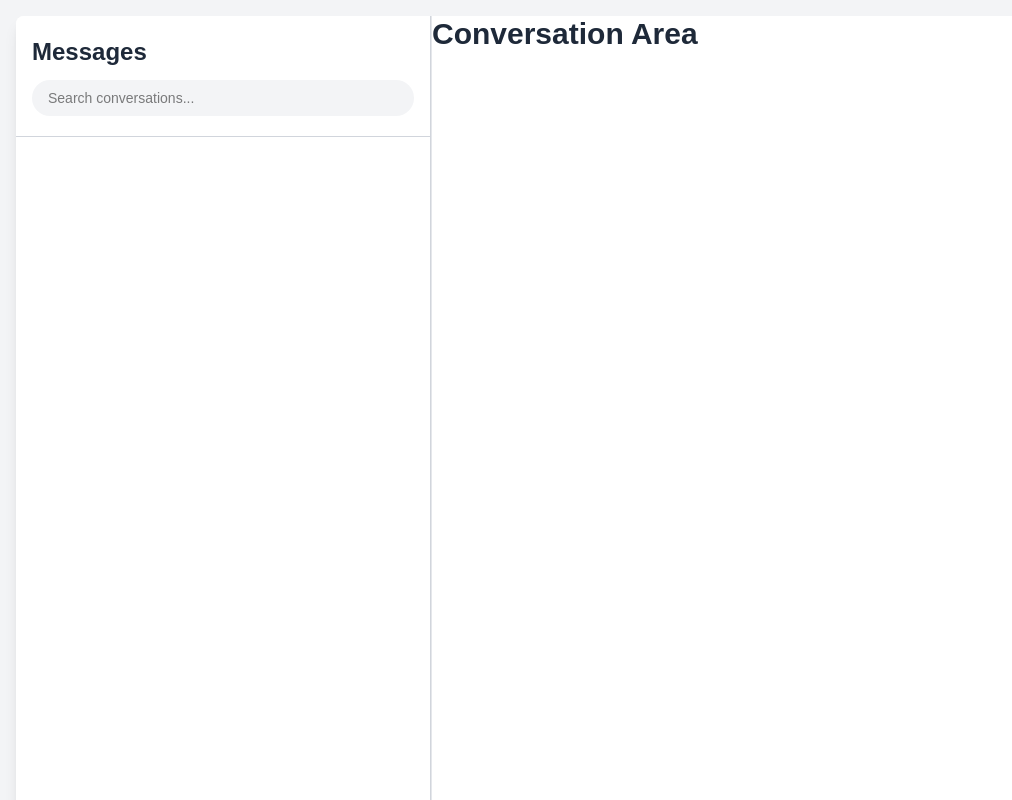
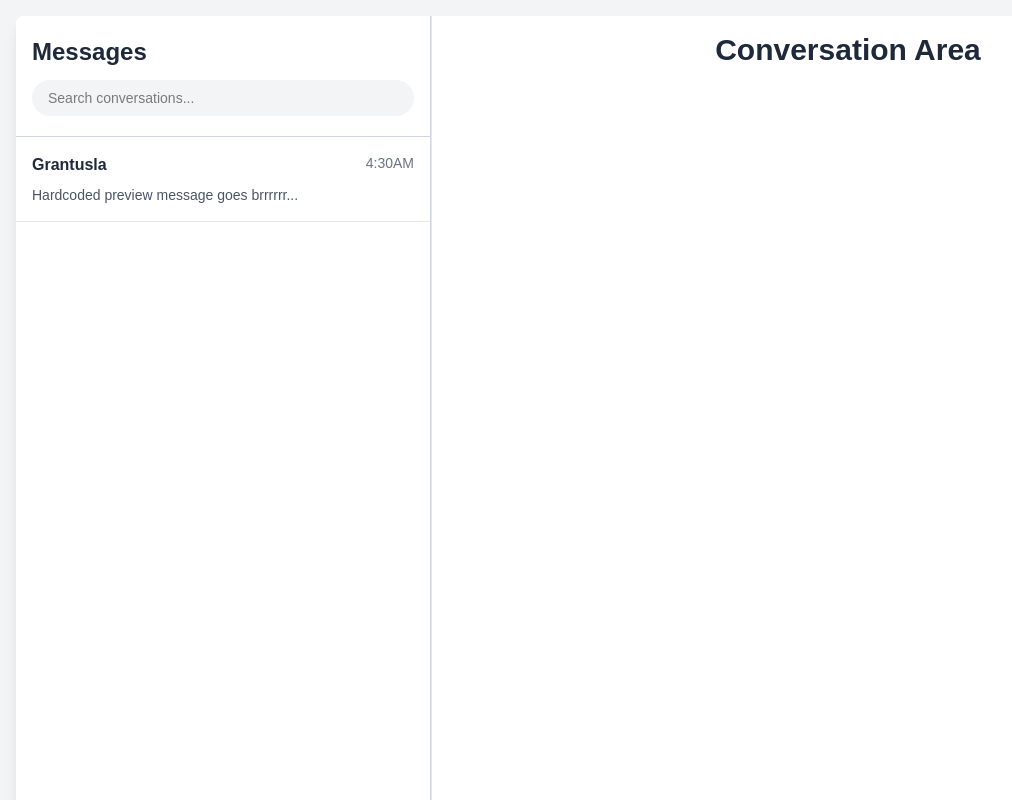
Before and after one commit to Dawsonkw/Next_chat_app, a Next.js app: page / in a window 1280 px wide. Shown: the top 800 px of the page, without its empty margins (0-1012 px from the left). Built offline with nearby package versions, Linux system fonts and the light colour scheme.

Commit message:
built a messate preview component to add to the message list sidebar. set some types.

```diff
--- a/app/components/ConversationArea.tsx
+++ b/app/components/ConversationArea.tsx
@@ -3,7 +3,9 @@ import React from "react";
 function ConversationArea() {
   return (
     <div>
-      <h1 className="text-gray-800 text-3xl font-bold">Conversation Area</h1>
+      <h1 className="text-gray-800 text-3xl font-bold p-4 flex justify-center items-center">
+        Conversation Area
+      </h1>
     </div>
   );
 }
--- a/app/components/MessageList.tsx
+++ b/app/components/MessageList.tsx
@@ -1,3 +1,4 @@
+import MessagePreview from "./MessagePreview";
 import NewMessage from "./NewMessage";
 
 function MessageList() {
@@ -23,6 +24,12 @@ function MessageList() {
       <div className="flex-1 overflow-y-auto">
         {/* Individual conversations will appear here */}
         {/* CHAT MESSAGE INFO COMPONENT */}
+        <MessagePreview
+        // convention is to be name={name} ...etc but I want to have something hardcoded for now
+          name="Grantusla"
+          timestamp="4:30AM"
+          preview="Hardcoded preview message goes brrrrrr..."
+        />
       </div>
 
       {/* New Message Button */}
--- /dev/null
+++ b/app/components/MessagePreview.tsx
@@ -0,0 +1,18 @@
+import { MessagePreviewProps } from "@/lib/types";
+import { JSX } from "react";
+
+function MessagePreview({ name, timestamp, preview }: MessagePreviewProps): JSX.Element{
+    return (
+        <div>
+             <div className="p-4 border-b border-gray-200 hover:bg-purple-50 cursor-pointer">
+      <div className="flex justify-between items-start mb-2">
+        <h3 className="text-gray-800 font-semibold">{name}</h3>
+        <span className="text-gray-500 text-sm">{timestamp}</span>
+      </div>
+      <p className="text-gray-600 text-sm truncate">{preview}</p>
+    </div>
+        </div>
+    );
+}
+
+export default MessagePreview;
--- a/lib/types.ts
+++ b/lib/types.ts
@@ -17,3 +17,10 @@ type NewMessageProps = {
   onClick?: () => void;
 };
 export type { NewMessageProps };
+
+type MessagePreviewProps = {
+  name: string;
+  timestamp: string;
+  preview: string;
+};
+export type { MessagePreviewProps };
```
